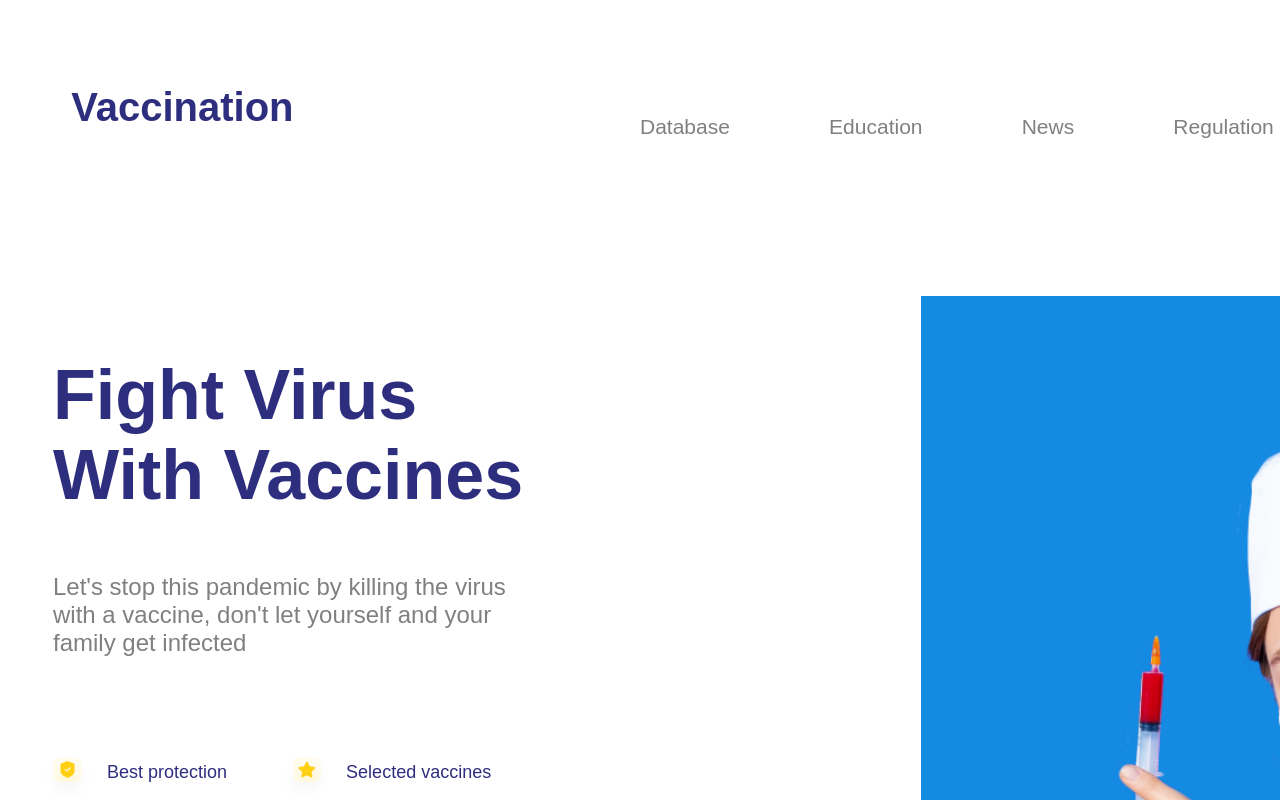
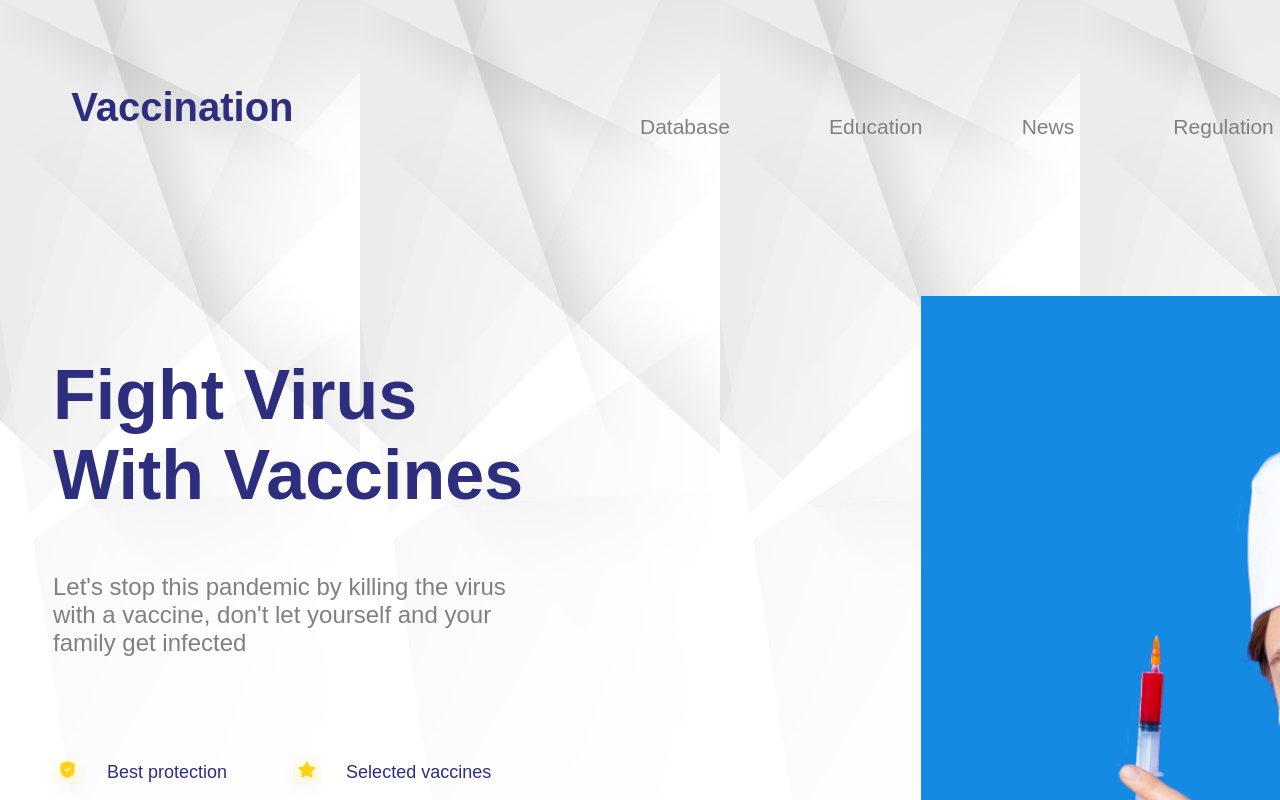
Before and after one commit to MontiMaria/VaccinationCovid19, a plain HTML site: page index.html in a window 1280 px wide. Shown: the top 800 px of the page. Drawn offline with Linux system fonts and the light colour scheme.

Commit message:
Update Campana-covidstyle.css

```diff
--- a/Campana-covidstyle.css
+++ b/Campana-covidstyle.css
@@ -1,5 +1,5 @@
 body {
-    background-image: url(Imagenes\background.jpg);
+    background-image: url(Imagenes/background.jpg);
     background-repeat: repeat-y;
     background-repeat: repeat-x;
     z-index: 1;
```
